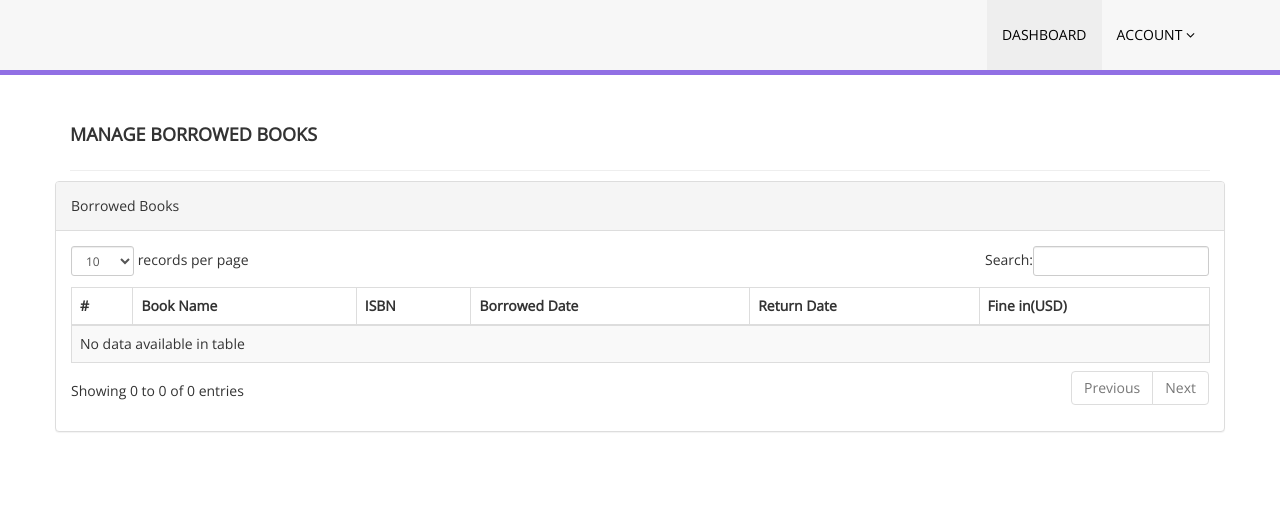
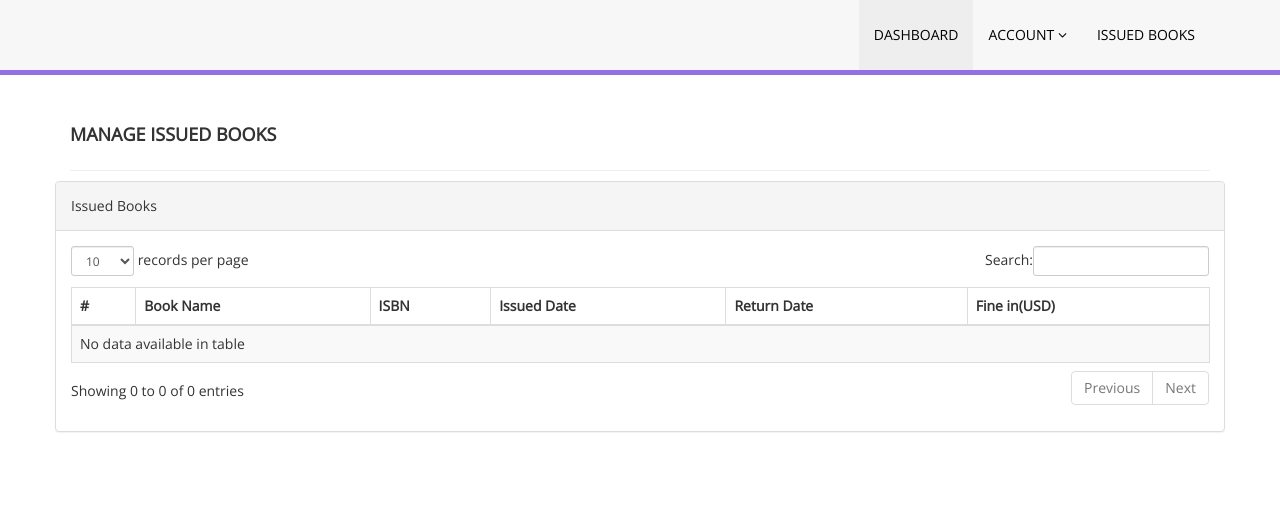
Before and after one commit to thanhmai89/LibraryManagement, a PHP site: page /issued-books.php in a window 1280 px wide. Shown: the part 90-613 px from the top of the page. Run offline with PHP 8.4, Linux system fonts and the light colour scheme; a user stored in the database is signed in; data comes from the database, SQL or seed files in the repository.

Commit message:
fix issued book

```diff
--- a/LibraryManagement/admin/change-password.php
+++ b/LibraryManagement/admin/change-password.php
@@ -89,7 +89,7 @@ return true;
 <div class="container">
 <div class="row pad-botm">
 <div class="col-md-12">
-<h4 class="header-line">User Change Password</h4>
+<h4 class="header-line">Admin Change Password</h4>
 </div>
 </div>
  <?php if($error){?><div class="errorWrap"><strong>ERROR</strong>:<?php echo htmlentities($error); ?> </div><?php }
@@ -119,7 +119,7 @@ Change Password
 <input class="form-control"  type="password" name="confirmpassword" autocomplete="off" required  />
 </div>
 
- <button type="submit" name="change" class="btn btn-info">Chnage </button>
+ <button type="submit" name="change" class="btn btn-info">Change </button>
 </form>
  </div>
 </div>
--- a/LibraryManagement/admin/reg-students.php
+++ b/LibraryManagement/admin/reg-students.php
@@ -17,8 +17,6 @@ if (strlen($_SESSION['alogin']) == 0) {
         $query->execute();
         header('location:reg-students.php');
     }
-
-
 
     //code for active students
     if (isset($_GET['id'])) {
--- a/LibraryManagement/dashboard.php
+++ b/LibraryManagement/dashboard.php
@@ -33,7 +33,7 @@ if (strlen($_SESSION['login']) == 0) {
       <div class="container">
         <div class="row pad-botm">
           <div class="col-md-12">
-            <h4 class="header-line">ADMIN DASHBOARD</h4>
+            <h4 class="header-line">USER DASHBOARD</h4>
 
           </div>
 
--- a/LibraryManagement/includes/header.php
+++ b/LibraryManagement/includes/header.php
@@ -39,7 +39,7 @@
                   <li role="presentation"><a role="menuitem" tabindex="-1" href="change-password.php">Change Password</a></li>
                 </ul>
               </li>
-              <!-- <li><a href="borrowed-books.php">Borrowed Books</a></li> -->
+              <li><a href="issued-books.php">Issued Books</a></li>
 
 
             </ul>
--- a/LibraryManagement/issued-books.php
+++ b/LibraryManagement/issued-books.php
@@ -2,30 +2,33 @@
 session_start();
 error_reporting(0);
 include('includes/config.php');
-if (strlen($_SESSION['login']) == 0) {
+if(strlen($_SESSION['login'])==0)
+    {
 header('location:index.php');
-} else {
-    if (isset($_GET['del'])) {
-        $id = $_GET['del'];
+}
+else{
+if(isset($_GET['del']))
+{
+$id=$_GET['del'];
 $sql = "delete from tblbooks  WHERE id=:id";
 $query = $dbh->prepare($sql);
-        $query->bindParam(':id', $id, PDO::PARAM_STR);
-        $query->execute();
-        $_SESSION['delmsg'] = "Category deleted scuccessfully ";
+$query -> bindParam(':id',$id, PDO::PARAM_STR);
+$query -> execute();
+$_SESSION['delmsg']="Category deleted scuccessfully ";
 header('location:manage-books.php');
+
 }
 
 
     ?>
 <!DOCTYPE html>
 <html xmlns="http://www.w3.org/1999/xhtml">
-
 <head>
     <meta charset="utf-8" />
     <meta name="viewport" content="width=device-width, initial-scale=1, maximum-scale=1" />
     <meta name="description" content="" />
     <meta name="author" content="" />
-        <title>Online Library Management System | Manage Borrowed Books</title>
+    <title>Online Library Management System | Manage Issued Books</title>
     <!-- BOOTSTRAP CORE STYLE  -->
     <link href="assets/css/bootstrap.css" rel="stylesheet" />
     <!-- FONT AWESOME STYLE  -->
@@ -38,16 +41,15 @@ if (strlen($_SESSION['login']) == 0) {
     <link href='http://fonts.googleapis.com/css?family=Open+Sans' rel='stylesheet' type='text/css' />
 
 </head>
-
 <body>
       <!------MENU SECTION START-->
-        <?php include('includes/header.php'); ?>
+<?php include('includes/header.php');?>
 <!-- MENU SECTION END-->
     <div class="content-wrapper">
          <div class="container">
         <div class="row pad-botm">
             <div class="col-md-12">
-                        <h4 class="header-line">Manage Borrowed Books</h4>
+                <h4 class="header-line">Manage Issued Books</h4>
     </div>
 
 
@@ -56,7 +58,7 @@ if (strlen($_SESSION['login']) == 0) {
                     <!-- Advanced Tables -->
                     <div class="panel panel-default">
                         <div class="panel-heading">
-                                    Borrowed Books
+                          Issued Books
                         </div>
                         <div class="panel-body">
                             <div class="table-responsive">
@@ -66,41 +68,42 @@ if (strlen($_SESSION['login']) == 0) {
                                             <th>#</th>
                                             <th>Book Name</th>
                                             <th>ISBN </th>
-                                                    <th>Borrowed Date</th>
+                                            <th>Issued Date</th>
                                             <th>Return Date</th>
                                             <th>Fine in(USD)</th>
                                         </tr>
                                     </thead>
                                     <tbody>
 <?php
-                                                $sid = $_SESSION['stdid'];
-                                                $sql = "SELECT tblbooks.BookName,tblbooks.ISBNNumber,tblborrowedbookdetails.BorrowsDate,tblborrowedbookdetails.ReturnDate,tblborrowedbookdetails.id as rid,tblborrowedbookdetails.fine from  tblborrowedbookdetails join tblstudents on tblstudents.StudentId=tblborrowedbookdetails.StudentId join tblbooks on tblbooks.id=tblborrowedbookdetails.BookId where tblstudents.StudentId=:sid order by tblborrowedbookdetails.id desc";
+$sid=$_SESSION['stdid'];
+$sql="SELECT tblbooks.BookName,tblbooks.ISBNNumber,tblborrowedbookdetails.BorrowsDate,tblborrowedbookdetails.ReturnDate,tblborrowedbookdetails.id as rid,tblborrowedbookdetails.fine from  tblborrowedbookdetails join tblstudents on tblstudents.StudentId=tblborrowedbookdetails.StudentID join tblbooks on tblbooks.id=tblborrowedbookdetails.BookId where tblstudents.StudentId=:sid order by tblborrowedbookdetails.id desc";
 $query = $dbh->prepare($sql);
 $query->bindParam(':sid', $sid, PDO::PARAM_STR);
 $query->execute();
 $results = $query->fetchAll(PDO::FETCH_OBJ);
 $cnt = 1;
-                                                if ($query->rowCount() > 0) {
-                                                    foreach ($results as $result) {               ?>
+if($query->rowCount() > 0)
+{
+foreach($results as $result)
+{               ?>
                                         <tr class="odd gradeX">
-                                                            <td class="center"><?php echo htmlentities($cnt); ?></td>
-                                                            <td class="center"><?php echo htmlentities($result->BookName); ?></td>
-                                                            <td class="center"><?php echo htmlentities($result->ISBNNumber); ?></td>
-                                                            <td class="center"><?php echo htmlentities($result->BorrowsDate); ?></td>
-                                                            <td class="center"><?php if ($result->ReturnDate == "") { ?>
+                                            <td class="center"><?php echo htmlentities($cnt);?></td>
+                                            <td class="center"><?php echo htmlentities($result->BookName);?></td>
+                                            <td class="center"><?php echo htmlentities($result->ISBNNumber);?></td>
+                                            <td class="center"><?php echo htmlentities($result->BorrowsDate);?></td>
+                                            <td class="center"><?php if($result->ReturnDate=="")
+                                            {?>
                                             <span style="color:red">
-                                                                        <?php echo htmlentities("Not Return Yet"); ?>
+                                                <?php   echo htmlentities("Not Return Yet"); ?>
                                             </span>
                                             <?php } else {
                                             echo htmlentities($result->ReturnDate);
                                             }
                                             ?></td>
-                                                            <td class="center"><?php echo htmlentities($result->fine); ?></td>
+                                              <td class="center"><?php echo htmlentities($result->fine);?></td>
 
                                         </tr>
-                                                <?php $cnt = $cnt + 1;
-                                                    }
-                                                } ?>
+ <?php $cnt = $cnt + 1;}} ?>
                                     </tbody>
                                 </table>
                             </div>
@@ -118,7 +121,7 @@ if (strlen($_SESSION['login']) == 0) {
     </div>
 
      <!-- CONTENT-WRAPPER SECTION END-->
-        <?php include('includes/footer.php'); ?>
+  <?php include('includes/footer.php');?>
       <!-- FOOTER SECTION END-->
     <!-- JAVASCRIPT FILES PLACED AT THE BOTTOM TO REDUCE THE LOADING TIME  -->
     <!-- CORE JQUERY  -->
@@ -132,6 +135,5 @@ if (strlen($_SESSION['login']) == 0) {
     <script src="assets/js/custom.js"></script>
 
 </body>
-
 </html>
 <?php } ?>
```
Also changed, not shown: LibraryManagement/admin/dashboard.php (+11 -49 lines). Lines whose indentation alone changed are shown as unchanged.
